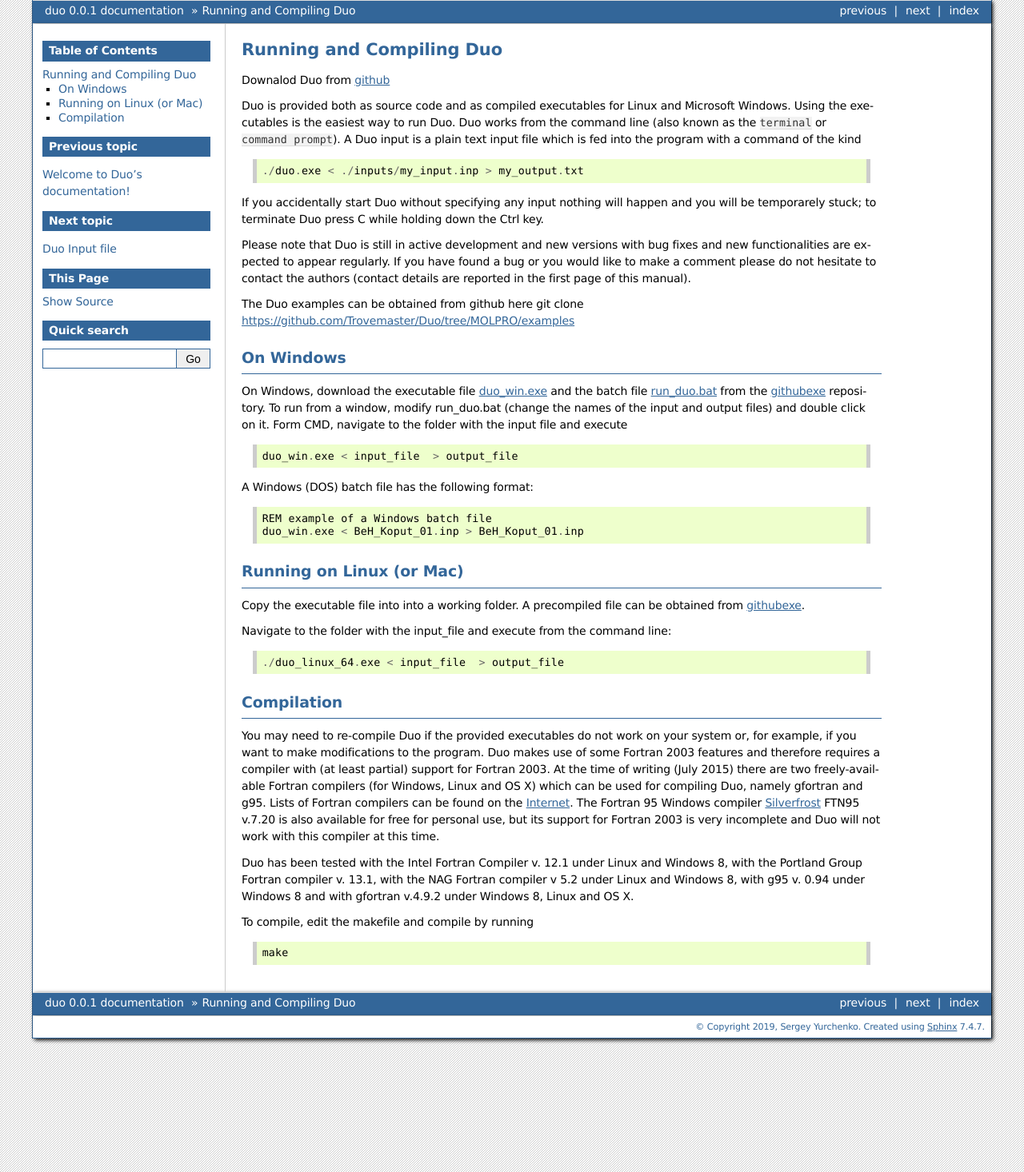
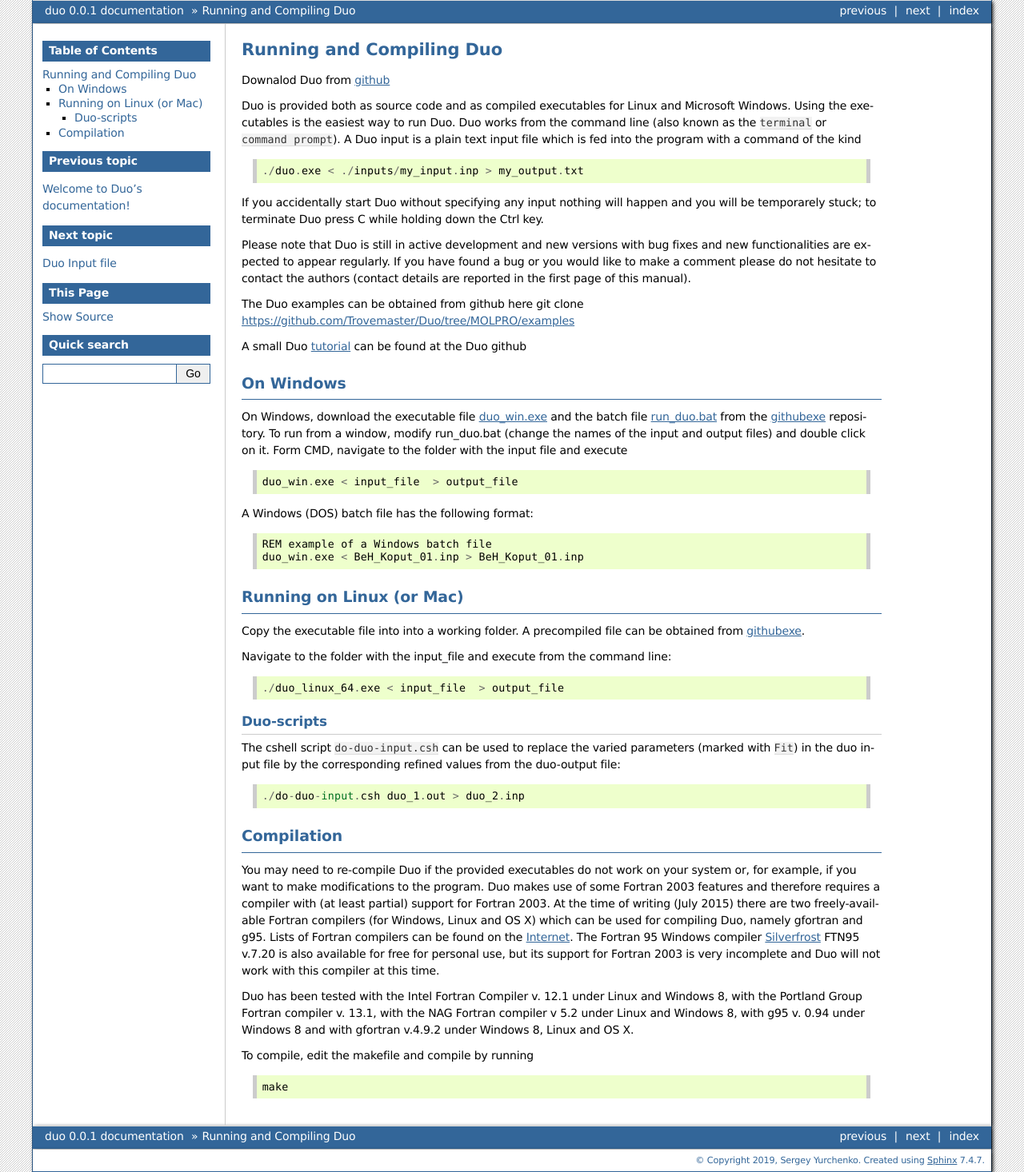
Before and after one commit to Trovemaster/Duo, a Sphinx documentation site: the page built from docs/source/compile.rst, in a window 1280 px wide. Shown: the whole page at 80% size. Built offline with Sphinx 7.4.7, drawn with Linux system fonts in a browser that asks for light colours.

Commit message:
compile, fitting, spectra

```diff
--- a/docs/source/compile.rst
+++ b/docs/source/compile.rst
@@ -24,6 +24,11 @@
 
 The Duo examples can be obtained from github here
 git clone https://github.com/Trovemaster/Duo/tree/MOLPRO/examples
+
+A small Duo tutorial_ can be found at the Duo github
+
+.. _tutorial: https://github.com/Trovemaster/Duo/wiki
+
 
 On Windows
 ^^^^^^^^^^
@@ -61,6 +66,15 @@
      ./duo_linux_64.exe < input_file  > output_file
 
 
+Duo-scripts
+----------
+
+The cshell script ``do-duo-input.csh`` can be used to replace the varied parameters (marked with ``Fit``)
+in the duo input file by the corresponding refined values from the duo-output file:
+::
+
+     ./do-duo-input.csh duo_1.out > duo_2.inp
+
 
 Compilation
 ^^^^^^^^^^^
--- a/docs/source/spectra.rst
+++ b/docs/source/spectra.rst
@@ -56,10 +56,11 @@
 
    J  0,10
 
-.. warning::
+.. note::
    Using the ``J`` keyword the intensity production can be split into independent
    ``J`` :math:`J_{\rm min},J_{\rm max}` ranges. In order to prevent overlaps, the range :math:`J_{\rm min},J_{\rm max}`
-   does not include transitions :math:`J_{\rm min} \leftrightarrow  J_{\rm min}`, except for :math:`J_{\rm min} = 0.5`, where the transitions :math:`0.5 \leftrightarrow 0.5` are included\footnote{Transitions :math:`0 \leftrightarrow 0` are forbidden.
+   does not include transitions :math:`J_{\rm min} \leftrightarrow  J_{\rm min}`, except for :math:`J_{\rm min} = 0.5`,
+   where the transitions :math:`0.5 \leftrightarrow 0.5` are included. Transitions :math:`0 \leftrightarrow 0` are forbidden.
 
 
 * ``Lande`` Compute Lande :math:`g` factors and write to the .states file.
```
Also changed, not shown: docs/source/fitting.rst (+4 -4 lines).
